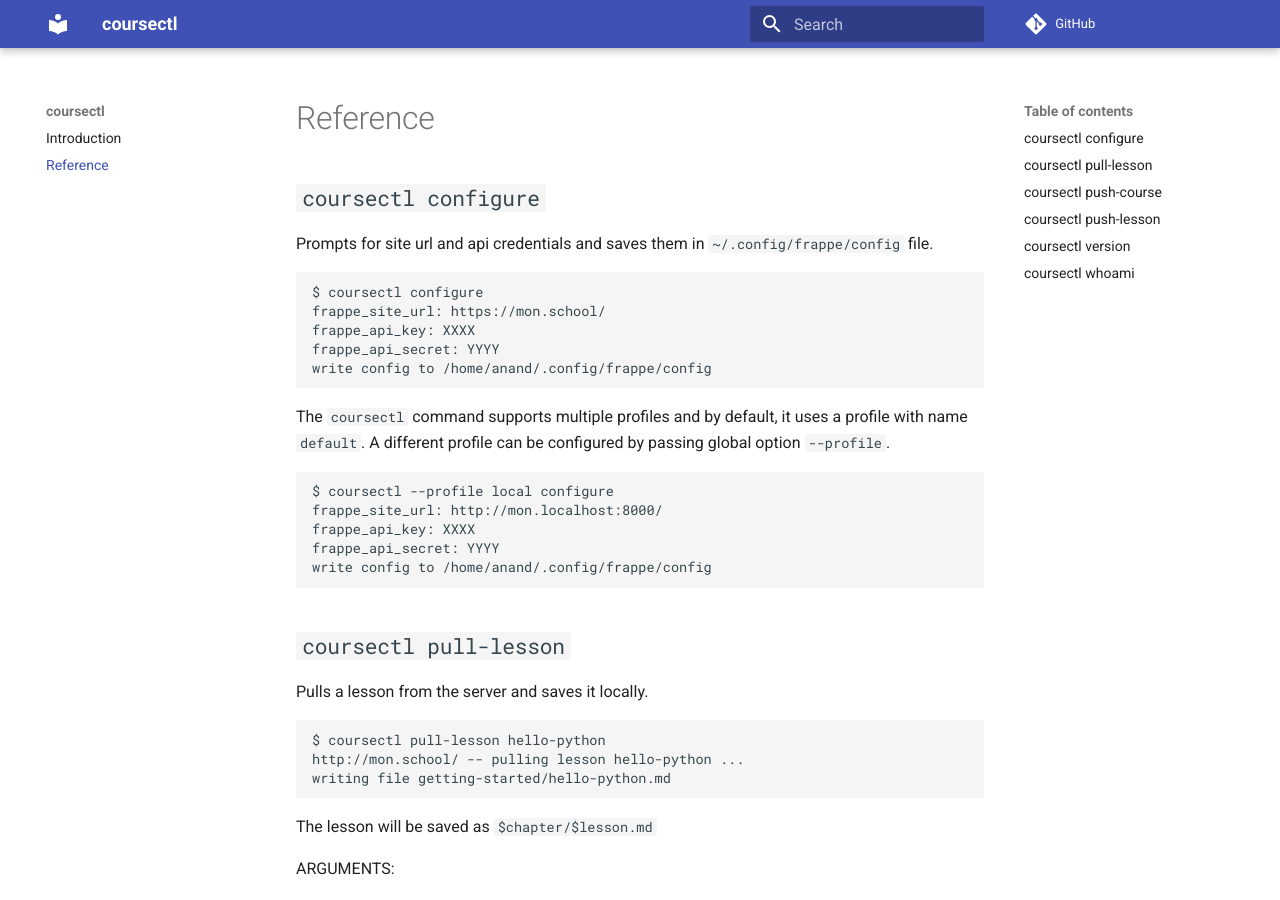
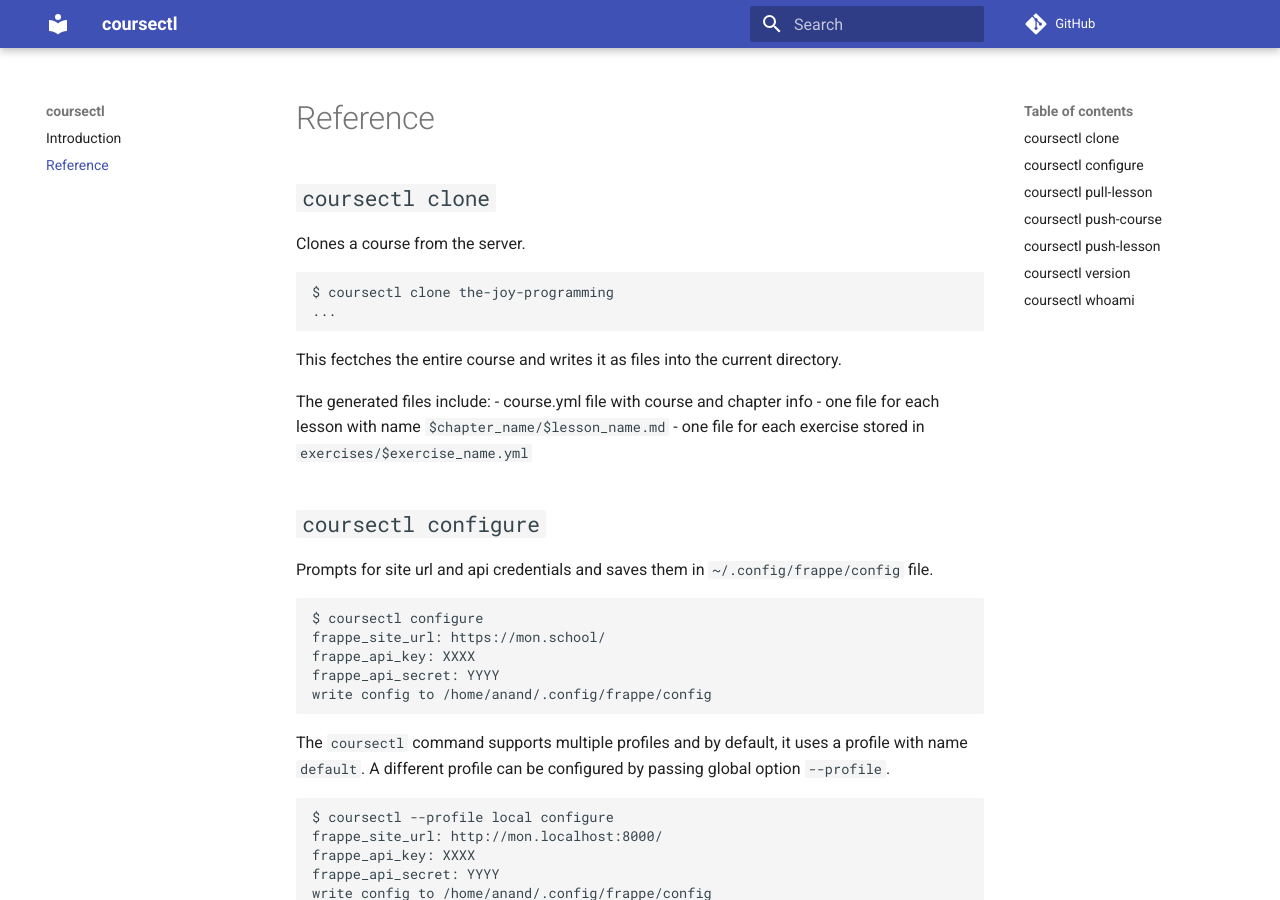
Before and after one commit to fossunited/coursectl, an MkDocs documentation site: the page built from docs/reference.md, in a window 1280 px wide and 900 px high. Built offline with MkDocs 1.6.1 and Material for MkDocs 9.7.7, drawn with Linux system fonts in a browser that asks for light colours; comment, search, counter and statistics services are not loaded.

Commit message:
docs: added clone command to the reference

````diff
--- a/docs/reference.md
+++ b/docs/reference.md
@@ -1,4 +1,20 @@
 # Reference
+
+## `coursectl clone`
+
+Clones a course from the server.
+
+```
+$ coursectl clone the-joy-programming
+...
+```
+
+This fectches the entire course and writes it as files into the current directory.
+
+The generated files include:
+- course.yml file with course and chapter info
+- one file for each lesson with name `$chapter_name/$lesson_name.md`
+- one file for each exercise stored in `exercises/$exercise_name.yml`
 
 ## `coursectl configure`
 
````
